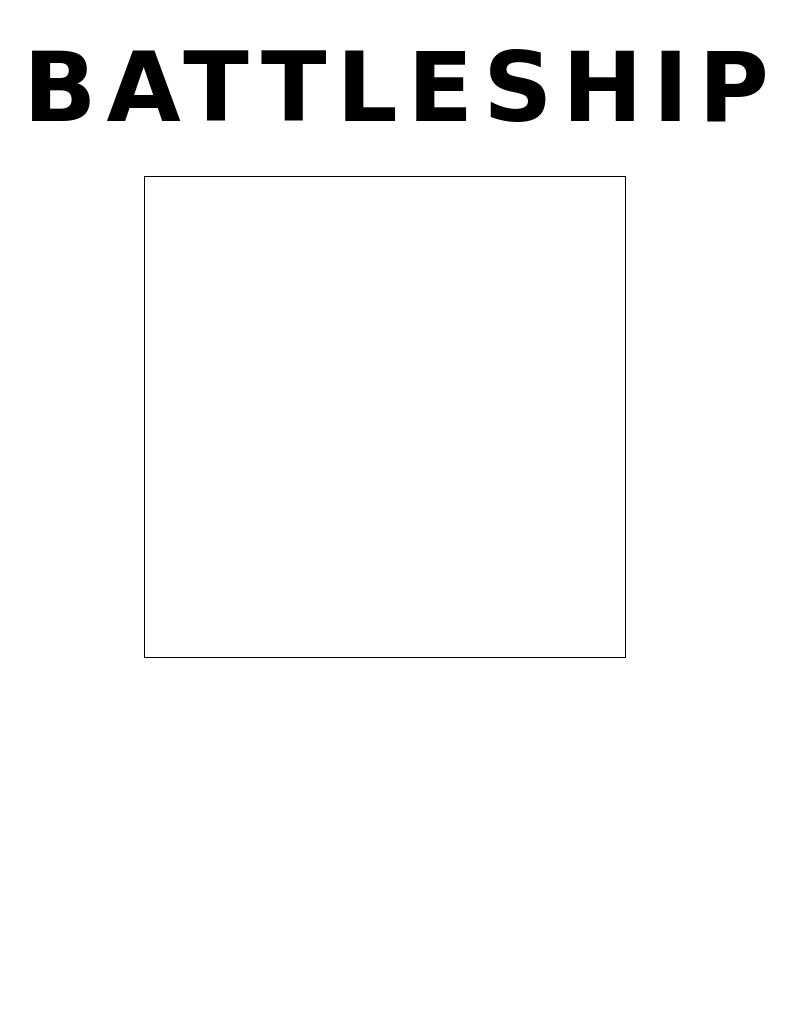
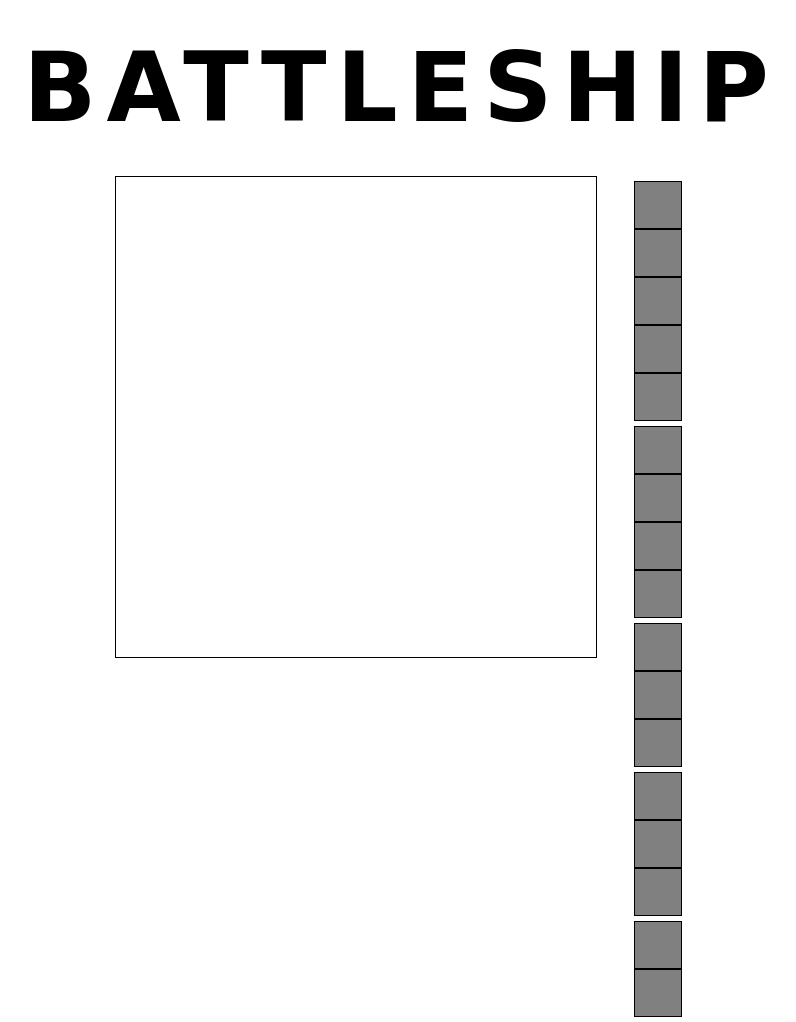
Before and after one commit to AidenM99/Battleship, a website built with webpack: page dist/index.html in a window 1280 px wide. Shown: the whole page, without its empty margins (239-1035 px from the left). Before the commit the page ends 800 px from the top, so only its background shows below. Built offline with nearby package versions, Linux system fonts and the light colour scheme; a web font is replaced by a local one.

Commit message:
Add ship container which holds five ships

```diff
--- a/dist/index.html
+++ b/dist/index.html
@@ -13,6 +13,35 @@
     <main>
       <div class="user-gameboard"></div>
       <div class="computer-gameboard"></div>
+      <div class="ships-container">
+        <div id="carrier" class="ship" draggable="true">
+          <div data-index="0"></div>
+          <div data-index="1"></div>
+          <div data-index="2"></div>
+          <div data-index="3"></div>
+          <div data-index="4"></div>
+        </div>
+        <div id="battleship" class="ship" draggable="true">
+          <div data-index="0"></div>
+          <div data-index="1"></div>
+          <div data-index="2"></div>
+          <div data-index="3"></div>
+        </div>
+        <div id="cruiser" class="ship" draggable="true">
+          <div data-index="0"></div>
+          <div data-index="1"></div>
+          <div data-index="2"></div>
+        </div>
+        <div id="submarine" class="ship" draggable="true">
+          <div data-index="0"></div>
+          <div data-index="1"></div>
+          <div data-index="2"></div>
+        </div>
+        <div id="destroyer" class="ship" draggable="true">
+          <div data-index="0"></div>
+          <div data-index="1"></div>
+        </div>
+      </div>
     </main>
     <script src="main.js"></script>
   </body>
```
